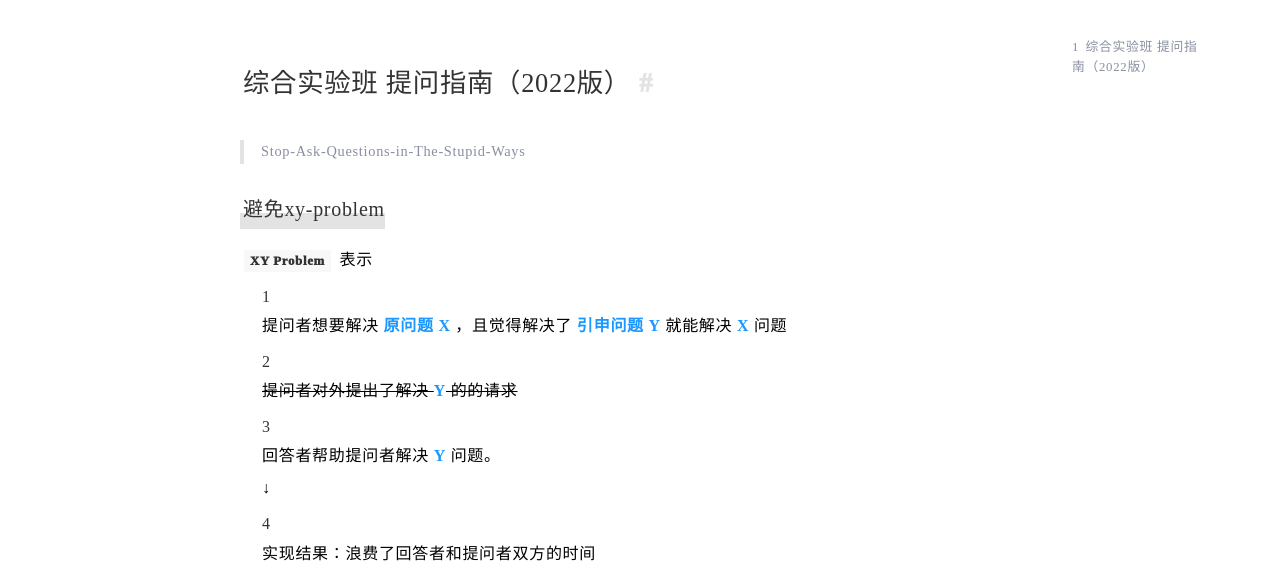
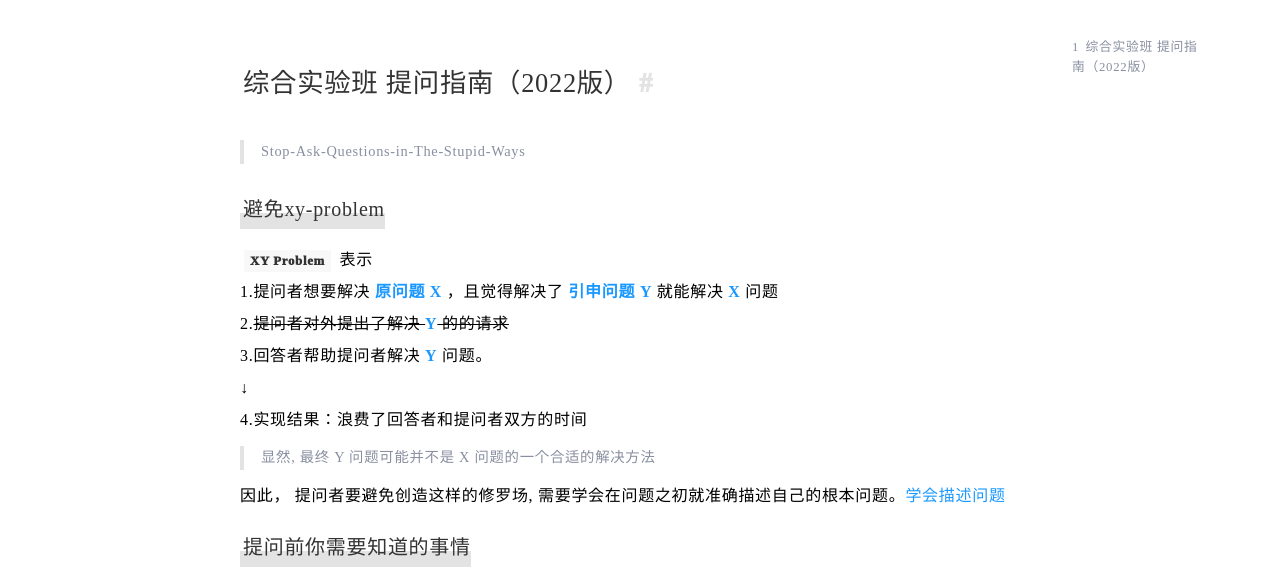
Before and after one commit to amucuisile/blog.github.io, a plain HTML site: page 2022/08/23/提问指南/index.html in a window 1280 px wide. Shown: the part 281-858 px from the top of the page. Drawn offline with nearby package versions, Linux system fonts and the light colour scheme; a web font is replaced by a local one.

Commit message:
Site updated: 2022-10-08 22:52:03

```diff
--- a/2022/08/23/提问指南/index.html
+++ b/2022/08/23/提问指南/index.html
@@ -117,24 +117,18 @@
 <p>Stop-Ask-Questions-in-The-Stupid-Ways</p>
 </blockquote>
 <h3 id="避免xy-problem"><a href="#避免xy-problem" class="headerlink" title="避免xy-problem"></a>避免xy-problem</h3><p><code>XY Problem</code> 表示</p>
-<ol>
-<li><p>提问者想要解决 <strong>原问题 X</strong> ，且觉得解决了 <strong>引申问题 Y</strong> 就能解决 <strong>X</strong> 问题</p>
-</li>
-<li><p><del>提问者对外提出了解决 <strong>Y</strong> 的的请求</del></p>
-</li>
-<li><p>回答者帮助提问者解决 <strong>Y</strong> 问题。</p>
+<p>1.提问者想要解决 <strong>原问题 X</strong> ，且觉得解决了 <strong>引申问题 Y</strong> 就能解决 <strong>X</strong> 问题</p>
+<p>2.<del>提问者对外提出了解决 <strong>Y</strong> 的的请求</del></p>
+<p>3.回答者帮助提问者解决 <strong>Y</strong> 问题。</p>
 <p>↓</p>
-</li>
-<li><p>实现结果：浪费了回答者和提问者双方的时间</p>
-</li>
-</ol>
+<p>4.实现结果：浪费了回答者和提问者双方的时间</p>
 <blockquote>
 <p>显然, 最终 Y 问题可能并不是 X 问题的一个合适的解决方法</p>
 </blockquote>
 <p>因此， 提问者要避免创造这样的修罗场, 需要学会在问题之初就准确描述自己的根本问题。<a href='#miaoshu'>学会描述问题</a></p>
 <h3 id="提问前你需要知道的事情"><a href="#提问前你需要知道的事情" class="headerlink" title="提问前你需要知道的事情"></a>提问前你需要知道的事情</h3><p>请允许我在这里用高亮块着重标注</p>
 <ol>
-<li>&#x3D;&#x3D;要知道，<strong>主动找寻你需要的资料</strong>是一项基本生存技能，学不会主动寻找你需要的东西，你可能真的不适合做这件事情&#x3D;&#x3D;</li>
+<li>要知道，<strong>主动找寻你需要的资料</strong>是一项基本生存技能，学不会主动寻找你需要的东西，你可能真的不适合做这件事情</li>
 </ol>
 <blockquote>
 <p> 所以，<strong>请在提问前先把我们为你准备好的文件阅读完</strong>，我们可以接受你 没有看懂 或 没有看清 哪一条Q&amp;A，但是，我们不接受你不看文件就来找学长学姐问文件上已经写的很清楚的问题</p>
```
